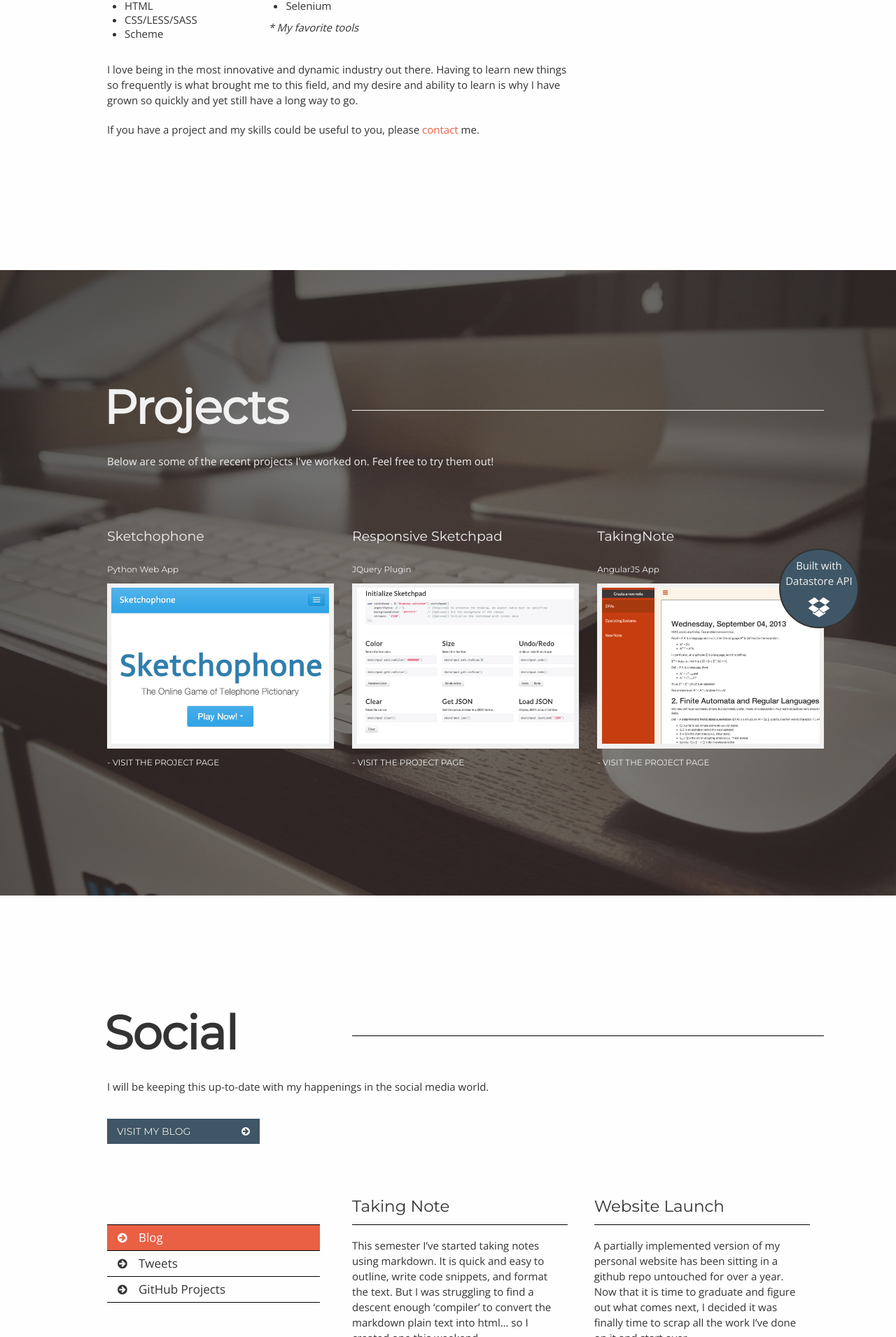
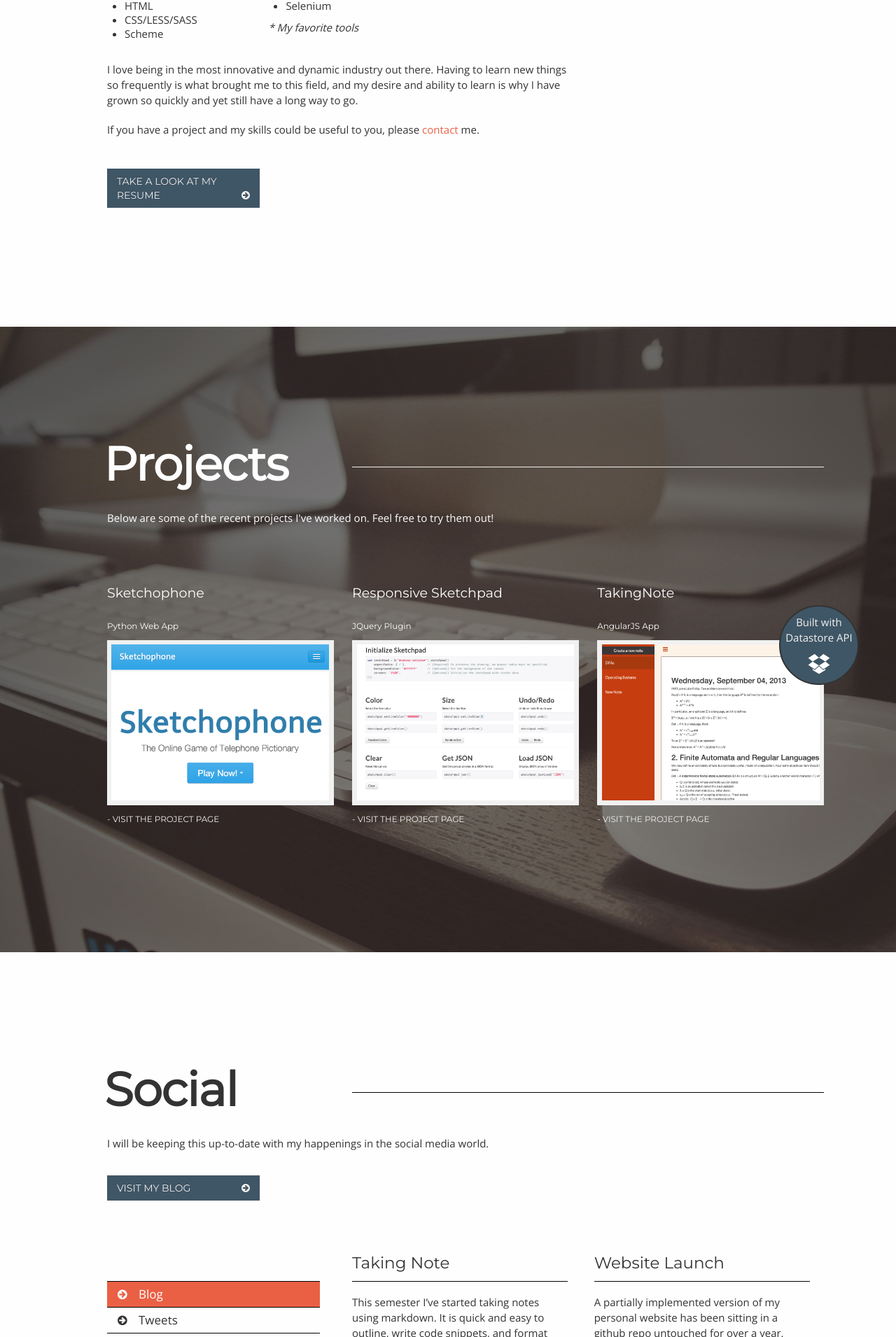
Before and after one commit to theisensanders-wf/theisensanders-wf.github.io, a Jekyll site: the page built from index.html, in a window 1280 px wide. Shown: the part 1785-3696 px from the top of the page at 70% size. Built offline with Jekyll 4.4.1, drawn with Linux system fonts in a browser that asks for light colours; comment, search, counter and statistics services are not loaded.

Commit message:
Hide sidebar icons by height, add additional resume link

```diff
--- a/assets/css/styles.css
+++ b/assets/css/styles.css
@@ -407,39 +407,43 @@
 #section2 a:hover {
   color: #b52f14;
 }
-/* line 317, ../_sass/styles.sass */
+/* line 316, ../_sass/styles.sass */
+#section2 a.btn-inverse {
+  color: #f1f1f1;
+}
+/* line 319, ../_sass/styles.sass */
 #section2 p {
   margin-bottom: 20px;
 }
 
-/* line 320, ../_sass/styles.sass */
+/* line 322, ../_sass/styles.sass */
 .toolbox-header {
   font-weight: 500;
   margin-top: 5px;
   margin-bottom: -5px;
 }
 
-/* line 325, ../_sass/styles.sass */
+/* line 327, ../_sass/styles.sass */
 .toolbox-item {
   height: 20px;
 }
 
-/* line 328, ../_sass/styles.sass */
+/* line 330, ../_sass/styles.sass */
 .skill {
   text-align: center;
 }
 
 /* Section 3 */
-/* line 333, ../_sass/styles.sass */
+/* line 335, ../_sass/styles.sass */
 #section3 {
   background-image: url(../img/project-bg.jpg);
-  color: #f1f1f1;
+  color: #fefefe;
 }
-/* line 336, ../_sass/styles.sass */
+/* line 338, ../_sass/styles.sass */
 #section3 h2 {
   margin-left: -5px;
 }
-/* line 338, ../_sass/styles.sass */
+/* line 340, ../_sass/styles.sass */
 #section3 .content .img-wrapper img {
   max-width: 96%;
   padding: 2%;
@@ -450,22 +454,22 @@
   -ms-transition: all 300ms ease-out;
   transition: all 300ms ease-out;
 }
-/* line 347, ../_sass/styles.sass */
+/* line 349, ../_sass/styles.sass */
 #section3 img:hover {
   -moz-transform: scale(1.05);
   -o-transform: scale(1.05);
   -webkit-transform: scale(1.05);
   transform: scale(1.05);
 }
-/* line 352, ../_sass/styles.sass */
+/* line 354, ../_sass/styles.sass */
 #section3 .img-wrapper {
   position: relative;
 }
-/* line 354, ../_sass/styles.sass */
+/* line 356, ../_sass/styles.sass */
 #section3 #other-projects li {
   margin-bottom: 15px;
 }
-/* line 356, ../_sass/styles.sass */
+/* line 358, ../_sass/styles.sass */
 #section3 .img-sticker {
   background-color: #3f5666;
   position: absolute;
@@ -478,14 +482,14 @@
   text-align: center;
   display: table;
 }
-/* line 367, ../_sass/styles.sass */
+/* line 369, ../_sass/styles.sass */
 #section3 .img-sticker .img-sticker-inner {
   display: table-cell;
   vertical-align: middle;
   text-align: center;
   padding-top: 10px;
 }
-/* line 372, ../_sass/styles.sass */
+/* line 374, ../_sass/styles.sass */
 #section3 .img-sticker .img-sticker-inner img {
   background-color: transparent;
   display: block;
@@ -495,40 +499,40 @@
 }
 
 /* Section 4 */
-/* line 382, ../_sass/styles.sass */
+/* line 384, ../_sass/styles.sass */
 #section4 h2 {
   margin-left: -4px;
 }
-/* line 384, ../_sass/styles.sass */
+/* line 386, ../_sass/styles.sass */
 #section4 .read-more a {
   color: black;
 }
-/* line 386, ../_sass/styles.sass */
+/* line 388, ../_sass/styles.sass */
 #section4 .read-more a:hover {
   color: black;
 }
-/* line 388, ../_sass/styles.sass */
+/* line 390, ../_sass/styles.sass */
 #section4 .content {
   min-height: 300px;
 }
-/* line 389, ../_sass/styles.sass */
+/* line 391, ../_sass/styles.sass */
 #section4 .content .span4, #section4 .content .span6 {
   padding-right: 20px;
 }
-/* line 392, ../_sass/styles.sass */
+/* line 394, ../_sass/styles.sass */
 #section4 .content .span8 {
   display: none;
 }
-/* line 394, ../_sass/styles.sass */
+/* line 396, ../_sass/styles.sass */
 #section4 .content .span8.current {
   display: block;
 }
-/* line 396, ../_sass/styles.sass */
+/* line 398, ../_sass/styles.sass */
 #section4 ul.article-tags {
   border-top: 1px solid black;
   margin: 40px 0 0;
 }
-/* line 399, ../_sass/styles.sass */
+/* line 401, ../_sass/styles.sass */
 #section4 ul.article-tags li {
   border-bottom: 1px solid black;
   cursor: pointer;
@@ -541,12 +545,12 @@
   padding-left: 45px;
   position: relative;
 }
-/* line 410, ../_sass/styles.sass */
+/* line 412, ../_sass/styles.sass */
 #section4 ul.article-tags li:hover, #section4 ul.article-tags li.current {
   background-color: #ea6045;
   color: #fefefe;
 }
-/* line 413, ../_sass/styles.sass */
+/* line 415, ../_sass/styles.sass */
 #section4 ul.article-tags i {
   left: 15px;
   font-size: 16px;
@@ -554,7 +558,7 @@
   position: absolute;
   top: 10px;
 }
-/* line 419, ../_sass/styles.sass */
+/* line 421, ../_sass/styles.sass */
 #section4 h4 {
   border-bottom: 1px solid black;
   height: 35px;
@@ -563,33 +567,33 @@
   overflow: hidden;
   text-overflow: ellipsis;
 }
-/* line 426, ../_sass/styles.sass */
+/* line 428, ../_sass/styles.sass */
 #section4 #twitter-widget {
   margin-top: 10px;
 }
 
 /* Section 5 */
-/* line 431, ../_sass/styles.sass */
+/* line 433, ../_sass/styles.sass */
 #section5 {
   background: #ea6045;
   color: #f1f1f1;
   padding-bottom: 0px;
 }
-/* line 435, ../_sass/styles.sass */
+/* line 437, ../_sass/styles.sass */
 #section5 h4.intro {
   border-bottom: 1px solid #f1f1f1;
   height: 35px;
   margin-bottom: 18px;
 }
-/* line 439, ../_sass/styles.sass */
+/* line 441, ../_sass/styles.sass */
 #section5 .content {
   position: relative;
 }
-/* line 441, ../_sass/styles.sass */
+/* line 443, ../_sass/styles.sass */
 #section5 .content .alt {
   margin-top: 20px;
 }
-/* line 443, ../_sass/styles.sass */
+/* line 445, ../_sass/styles.sass */
 #section5 .content .alt h4 {
   line-height: 24px;
   margin: 0;
@@ -597,31 +601,31 @@
   display: inline-block;
 }
 
-/* line 449, ../_sass/styles.sass */
+/* line 451, ../_sass/styles.sass */
 #section6 .content .alt span {
   display: inline-block;
 }
 
-/* line 454, ../_sass/styles.sass */
+/* line 456, ../_sass/styles.sass */
 #section5 .content .alt h5 {
   display: inline;
   line-height: 20px;
   margin: 0;
   padding-right: 10px;
 }
-/* line 459, ../_sass/styles.sass */
+/* line 461, ../_sass/styles.sass */
 #section5 .content .span4 {
   padding-right: 25px;
 }
-/* line 461, ../_sass/styles.sass */
+/* line 463, ../_sass/styles.sass */
 #section5 .btn-default {
   margin-top: 15px;
 }
-/* line 463, ../_sass/styles.sass */
+/* line 465, ../_sass/styles.sass */
 #section5 #footer {
   margin: 200px 0 40px;
 }
-/* line 465, ../_sass/styles.sass */
+/* line 467, ../_sass/styles.sass */
 #section5 #footer p {
   font-size: 14px;
   font-size: 1.4rem;
@@ -629,30 +633,30 @@
 
 /* Media Queries */
 @media screen and (min-width: 1800px) {
-  /* line 472, ../_sass/styles.sass */
+  /* line 474, ../_sass/styles.sass */
   #section1 {
     padding: 300px 0 !important;
   }
 }
 @media screen and (max-width: 1320px) {
-  /* line 476, ../_sass/styles.sass */
+  /* line 478, ../_sass/styles.sass */
   #section1 {
     background-size: 1320px auto;
   }
 }
 @media screen and (min-width: 1200px) {
-  /* line 480, ../_sass/styles.sass */
+  /* line 482, ../_sass/styles.sass */
   #section1 {
     padding: 170px 0;
   }
-  /* line 483, ../_sass/styles.sass */
+  /* line 485, ../_sass/styles.sass */
   #section1 .intro h1 {
     font-size: 90px;
     font-size: 9rem;
     line-height: 100px;
     letter-spacing: -4px;
   }
-  /* line 488, ../_sass/styles.sass */
+  /* line 490, ../_sass/styles.sass */
   #section1 .intro h3 {
     font-size: 28px;
     font-size: 2.8rem;
@@ -660,185 +664,180 @@
     width: 90%;
   }
 
-  /* line 493, ../_sass/styles.sass */
+  /* line 495, ../_sass/styles.sass */
   .section h2 {
     font-size: 67px;
     font-size: 6.7rem;
   }
 
-  /* line 496, ../_sass/styles.sass */
+  /* line 498, ../_sass/styles.sass */
   .container-fluid {
     width: 1024px;
   }
 }
 @media screen and (max-width: 1199px) {
-  /* line 500, ../_sass/styles.sass */
+  /* line 502, ../_sass/styles.sass */
   .section {
     margin-left: -50px;
     padding: 135px 0;
   }
 
-  /* line 503, ../_sass/styles.sass */
+  /* line 505, ../_sass/styles.sass */
   #section1 {
     background-size: 1200px auto;
   }
-  /* line 505, ../_sass/styles.sass */
+  /* line 507, ../_sass/styles.sass */
   #section1 .intro {
     margin: 100px 0;
   }
-  /* line 507, ../_sass/styles.sass */
+  /* line 509, ../_sass/styles.sass */
   #section1 .intro h3 {
     font-size: 24px;
     font-size: 2.4rem;
     line-height: 24px;
   }
 
-  /* line 511, ../_sass/styles.sass */
+  /* line 513, ../_sass/styles.sass */
   .section .content {
     margin-top: 50px;
   }
 
-  /* line 513, ../_sass/styles.sass */
+  /* line 515, ../_sass/styles.sass */
   .container-fluid {
     padding-left: 105px;
     padding-right: 105px;
   }
 }
 @media screen and (max-width: 979px) {
-  /* line 519, ../_sass/styles.sass */
+  /* line 521, ../_sass/styles.sass */
   .section h2 {
     font-size: 48px;
     font-size: 4.8rem;
     line-height: 58px;
   }
-  /* line 523, ../_sass/styles.sass */
+  /* line 525, ../_sass/styles.sass */
   .section .title hr {
     margin-top: 40px;
   }
-  /* line 525, ../_sass/styles.sass */
+  /* line 527, ../_sass/styles.sass */
   .section .desc .span8 {
     width: 100%;
   }
 
-  /* line 528, ../_sass/styles.sass */
+  /* line 530, ../_sass/styles.sass */
   #section1 .intro h1 {
     font-size: 70px;
     font-size: 7rem;
     line-height: 70px;
   }
-  /* line 532, ../_sass/styles.sass */
+  /* line 534, ../_sass/styles.sass */
   #section1 .intro h3 {
     font-size: 22px;
     font-size: 2.2rem;
     line-height: 22px;
   }
 
-  /* line 536, ../_sass/styles.sass */
+  /* line 538, ../_sass/styles.sass */
   #section5 .content .span4 {
     padding-right: 0px;
   }
 
-  /* line 538, ../_sass/styles.sass */
+  /* line 540, ../_sass/styles.sass */
   .container-fluid {
     padding-left: 75px;
     padding-right: 75px;
   }
 }
 @media screen and (min-width: 768px) and (max-width: 979px) {
-  /* line 543, ../_sass/styles.sass */
+  /* line 545, ../_sass/styles.sass */
   #section1 .intro h3 {
     width: 85%;
   }
 
-  /* line 545, ../_sass/styles.sass */
+  /* line 547, ../_sass/styles.sass */
   #section2 .content .expand {
     width: 48.6188%;
   }
 
-  /* line 547, ../_sass/styles.sass */
+  /* line 549, ../_sass/styles.sass */
   #section4 .content .expand {
     width: 100%;
   }
 }
 @media (max-width: 767px) {
-  /* line 551, ../_sass/styles.sass */
+  /* line 553, ../_sass/styles.sass */
   body {
     padding: 0px;
   }
 
-  /* line 553, ../_sass/styles.sass */
+  /* line 555, ../_sass/styles.sass */
   .section {
     padding: 100px 0;
   }
-  /* line 555, ../_sass/styles.sass */
+  /* line 557, ../_sass/styles.sass */
   .section .content {
     margin-top: 0;
   }
-  /* line 557, ../_sass/styles.sass */
+  /* line 559, ../_sass/styles.sass */
   .section .content .pull-right {
     float: left;
   }
-  /* line 559, ../_sass/styles.sass */
+  /* line 561, ../_sass/styles.sass */
   .section h4 {
     margin-top: 30px;
   }
-  /* line 561, ../_sass/styles.sass */
+  /* line 563, ../_sass/styles.sass */
   .section .title hr {
     margin-left: 0px;
   }
 
-  /* line 563, ../_sass/styles.sass */
+  /* line 565, ../_sass/styles.sass */
   #section1 {
     background-size: 920px auto;
   }
-  /* line 565, ../_sass/styles.sass */
+  /* line 567, ../_sass/styles.sass */
   #section1 .intro {
     margin: 120px 0;
   }
-  /* line 567, ../_sass/styles.sass */
+  /* line 569, ../_sass/styles.sass */
   #section1 .intro h3 {
     width: 55%;
   }
 
-  /* line 570, ../_sass/styles.sass */
+  /* line 572, ../_sass/styles.sass */
   #section3 .content img {
     margin-top: 30px;
     padding: 1.5%;
   }
-  /* line 573, ../_sass/styles.sass */
+  /* line 575, ../_sass/styles.sass */
   #section3 .table {
     margin-top: 30px;
   }
-  /* line 574, ../_sass/styles.sass */
+  /* line 576, ../_sass/styles.sass */
   #section3 .table th, #section3 .table td {
     font-size: 13px;
     font-size: 1.3rem;
   }
 
-  /* line 578, ../_sass/styles.sass */
+  /* line 580, ../_sass/styles.sass */
   #section5 .span8 {
     margin-top: 30px;
   }
 }
 @media screen and (min-width: 481px) and (max-width: 649px) {
-  /* line 583, ../_sass/styles.sass */
+  /* line 585, ../_sass/styles.sass */
   #section1 .intro h1 {
     font-size: 60px;
     font-size: 6rem;
     line-height: 60px;
   }
-  /* line 587, ../_sass/styles.sass */
+  /* line 589, ../_sass/styles.sass */
   #section1 .intro h3 {
     font-size: 20px;
     font-size: 2rem;
   }
 }
 @media screen and (max-width: 480px) {
-  /* line 596, ../_sass/styles.sass */
-  #nav .external-links {
-    padding-bottom: 0;
-  }
-
   /* line 598, ../_sass/styles.sass */
   .section {
     padding: 80px 0;
@@ -886,3 +885,29 @@
     height: auto;
   }
 }
+@media screen and (max-height: 540px) and (min-height: 481px) {
+  /* line 628, ../_sass/styles.sass */
+  #nav .external-links {
+    padding-bottom: 0;
+  }
+  /* line 629, ../_sass/styles.sass */
+  #nav .external-links .hidden-medium {
+    display: none;
+  }
+}
+@media screen and (max-height: 480px) and (min-height: 431px) {
+  /* line 634, ../_sass/styles.sass */
+  #nav .external-links {
+    padding-bottom: 0;
+  }
+  /* line 635, ../_sass/styles.sass */
+  #nav .external-links .hidden-short, #nav .external-links .hidden-medium {
+    display: none;
+  }
+}
+@media screen and (max-height: 430px) {
+  /* line 640, ../_sass/styles.sass */
+  #nav .external-links {
+    display: none;
+  }
+}
--- a/index.html
+++ b/index.html
@@ -26,17 +26,17 @@
             <li style="font-weight: bold; cursor: default"><span>Links</span></li>
             <li>
                 <a rel="external" href="https://dl.dropboxusercontent.com/u/32694418/resume.pdf"><i class="icon-file-text-alt"></i>
-                    <span>Résumé</span></a></li>
+                    <span>Resume</span></a></li>
             <li>
                 <a rel="external" href="http://www.twitter.com/theisensanders"><i class="icon-twitter-sign"></i>
                     <span>Twitter</span></a></li>
             <li>
                 <a rel="external" href="http://www.linkedin.com/pub/theisen-sanders/74/534/b48/"><i class="icon-linkedin-sign"></i>
                     <span>LinkedIn</span></a></li>
-            <li class="hidden-phone">
+            <li class="hidden-short">
                 <a rel="external" href="https://github.com/trsanders"><i class="icon-github-sign"></i>
                     <span>Github</span></a></li>
-            <li class="hidden-phone hidden-tablet">
+            <li class="hidden-short hidden-medium">
                 <a rel="external" href="http://stackoverflow.com/users/1816873/tsanders"><i class="icon-stackexchange"></i>
                     <span>SO</span></a></li>
         </ul>
@@ -156,6 +156,11 @@
                     <p>If you have a project and my skills could be useful to you, please
                         <a href="#section5">contact</a> me.</p>
                 </div>
+
+                <a class="btn-inverse" href="https://dl.dropboxusercontent.com/u/32694418/resume.pdf">
+                    Take a look at my resume
+                    <i class="icon-circle-arrow-right"></i>
+                </a>
             </div>
         </div>
     </div>
```
Also changed, not shown: assets/_sass/styles.sass (+19 -3 lines).
